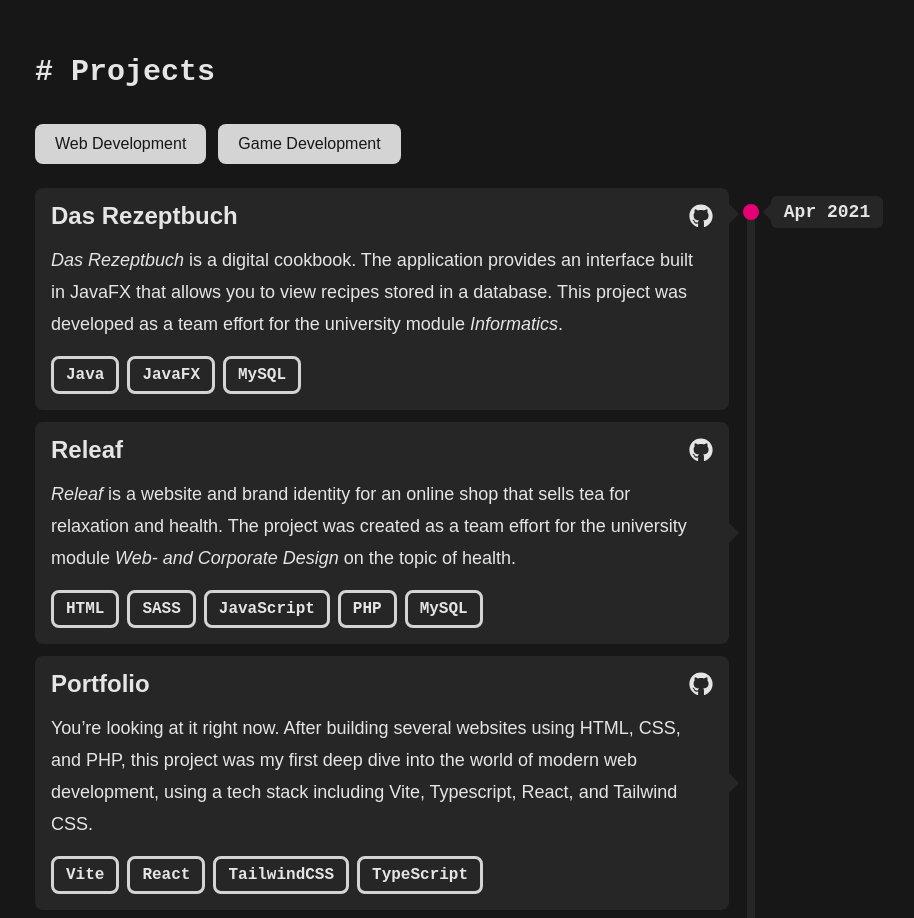
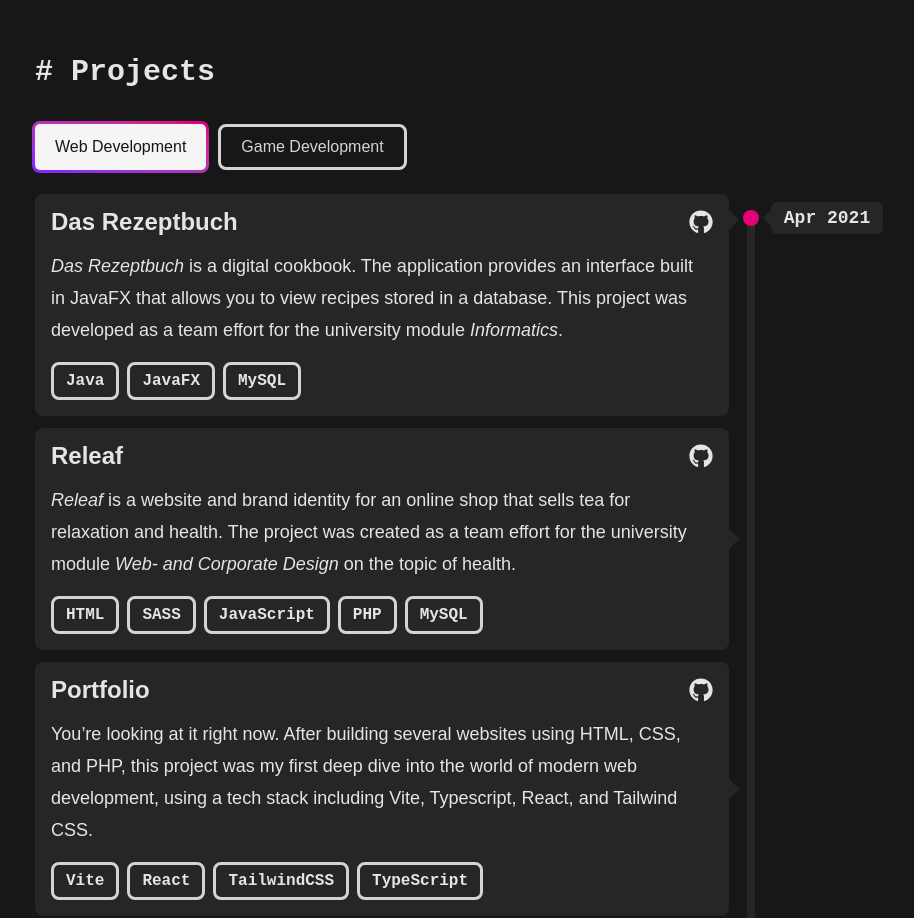
Before and after one commit to LucasOe/portfolio, a React (Vite) app: page / in a window 1280 px wide. Shown: the part 1260-2178 px from the top of the page, without its empty margins (181-1095 px from the left). Built offline with nearby package versions, Linux system fonts and the light colour scheme.

Commit message:
Add style for active category button

```diff
--- a/src/components/Button.tsx
+++ b/src/components/Button.tsx
@@ -2,14 +2,16 @@ import { twMerge } from "tailwind-merge";
 
 export type ButtonProps = React.ComponentProps<"button"> & {
 	children: React.ReactNode;
+	outline?: boolean;
 };
 
-export default function Button({ children, className, ...rest }: ButtonProps) {
+export default function Button({ children, outline, className, ...rest }: ButtonProps) {
 	return (
 		<button
 			type="button"
+			data-outline={outline}
 			className={twMerge(
-				"focus inline-block rounded-lg bg-neutral-300 px-5 py-2 font-medium text-neutral-900 no-underline outline-hidden hover:bg-neutral-100",
+				"focus data-[outline=true]:border-gradient-3 cursor-pointer rounded-lg bg-neutral-300 px-5 py-2 font-medium text-neutral-900 no-underline outline-hidden hover:bg-neutral-100 data-[outline=false]:border-3 data-[outline=false]:border-neutral-300 data-[outline=false]:bg-transparent data-[outline=false]:text-neutral-300 data-[outline=false]:hover:border-neutral-100 data-[outline=false]:hover:bg-neutral-300/10 data-[outline=false]:hover:text-neutral-100 data-[outline=true]:bg-neutral-100",
 				className
 			)}
 			{...rest}
--- a/src/components/Timeline/Timeline.tsx
+++ b/src/components/Timeline/Timeline.tsx
@@ -49,7 +49,12 @@ export default function Timeline({ data, className, ...rest }: TimelineProps) {
 			{/* Category Buttons */}
 			<div className="mb-6 flex gap-3">
 				{data.map((category, index) => (
-					<Button key={category.name} onClick={() => setSelected(index)}>
+					<Button
+						key={category.name}
+						outline={selected === index}
+						disabled={selected === index}
+						onClick={() => setSelected(index)}
+					>
 						{category.name}
 					</Button>
 				))}
```
